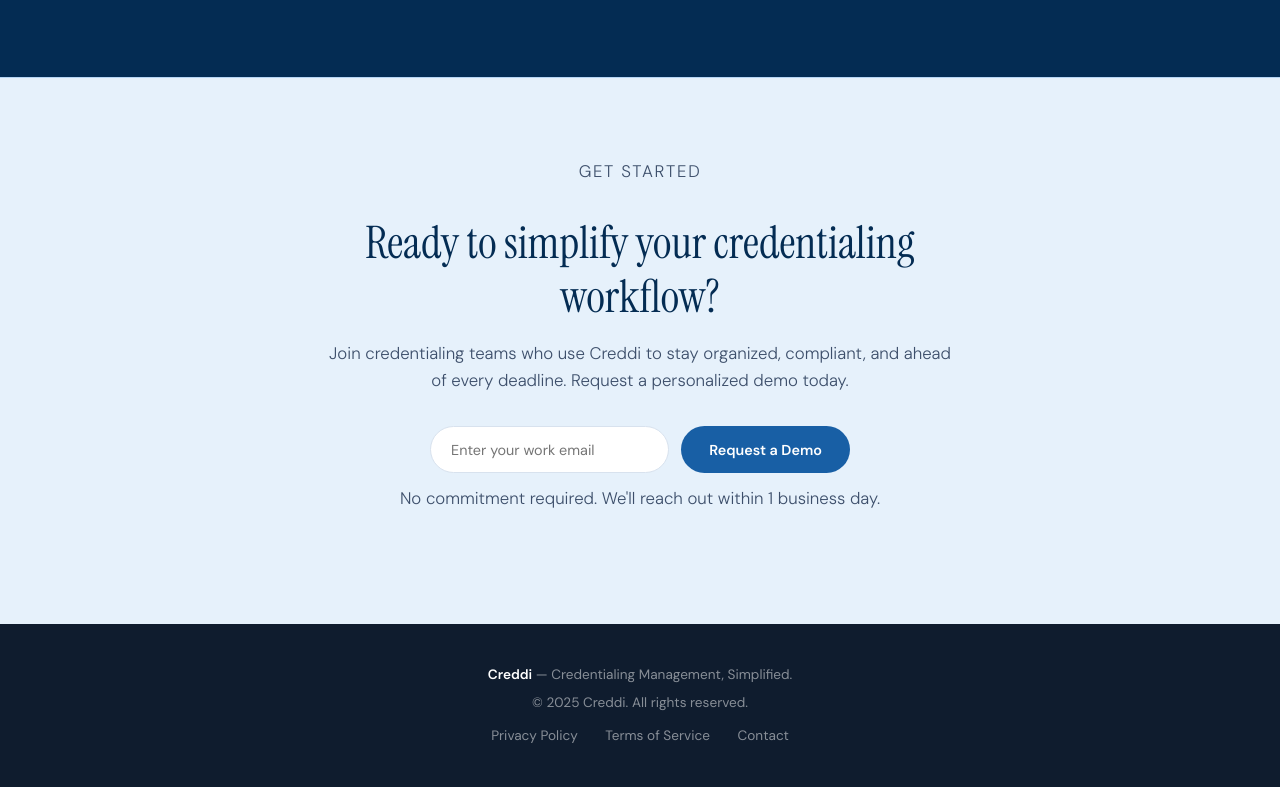
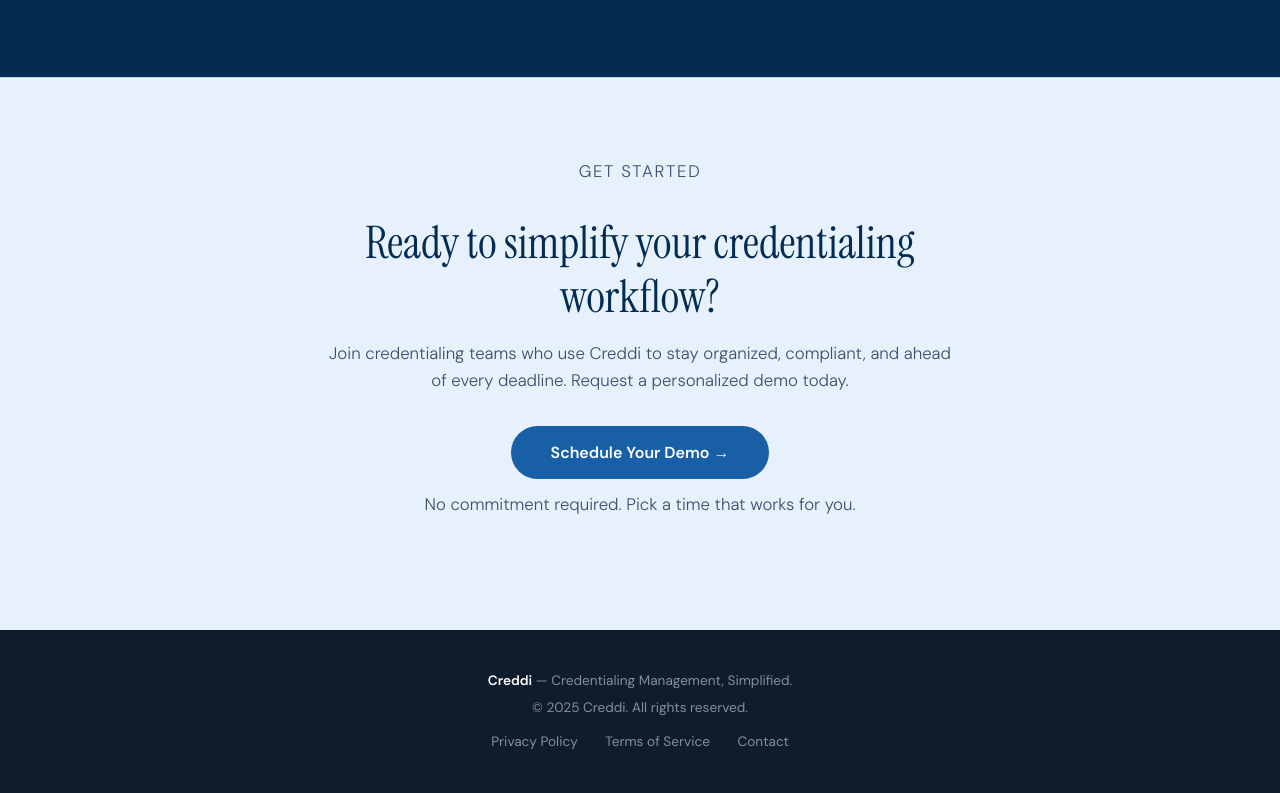
Before and after one commit to nicolebrittany1127/Maklar-products, a plain HTML site: page creddi-landing.html in a window 1280 px wide. Shown: the part 4766-5559 px from the top of the page. Drawn offline with Linux system fonts and the light colour scheme.

Commit message:
Update creddi-landing.html

```diff
--- a/creddi-landing.html
+++ b/creddi-landing.html
@@ -927,7 +927,7 @@
     <li><a href="#features">Features</a></li>
     <li><a href="#how">How it works</a></li>
     <li><a href="#who">Who it's for</a></li>
-    <li><a href="#demo" class="nav-cta">Request a Demo</a></li>
+    <li><a href="https://calendly.com/maklarproducts-sales/30min" target="_blank" class="nav-cta">Request a Demo</a></li>
   </ul>
 </nav>
 
@@ -937,7 +937,7 @@
   <h1>Provider credentialing,<br /><em>finally under control.</em></h1>
   <p>Creddi centralizes provider licensing, credentials, payer network status, and recredentialing timelines — all in one intelligent platform.</p>
   <div class="hero-actions">
-    <a href="#demo" class="btn-primary">Request a Demo</a>
+    <a href="https://calendly.com/maklarproducts-sales/30min" target="_blank" class="btn-primary">Request a Demo</a>
     <a href="#dashboard" class="btn-ghost">See the Dashboard</a>
   </div>
 
@@ -1398,11 +1398,10 @@
     <h2>Ready to simplify your credentialing workflow?</h2>
     <p>Join credentialing teams who use Creddi to stay organized, compliant, and ahead of every deadline. Request a personalized demo today.</p>
 
-    <div class="demo-form">
-      <input type="email" placeholder="Enter your work email" />
-      <button type="button">Request a Demo</button>
+    <div class="demo-form" style="justify-content:center;">
+      <a href="https://calendly.com/maklarproducts-sales/30min" target="_blank" style="display:inline-block;background:var(--blue-600);color:white;padding:0.85rem 2.5rem;border-radius:999px;font-weight:600;font-size:1rem;text-decoration:none;">Schedule Your Demo →</a>
     </div>
-    <p class="form-note">No commitment required. We'll reach out within 1 business day.</p>
+    <p class="form-note">No commitment required. Pick a time that works for you.</p>
   </div>
 </section>
 
```
